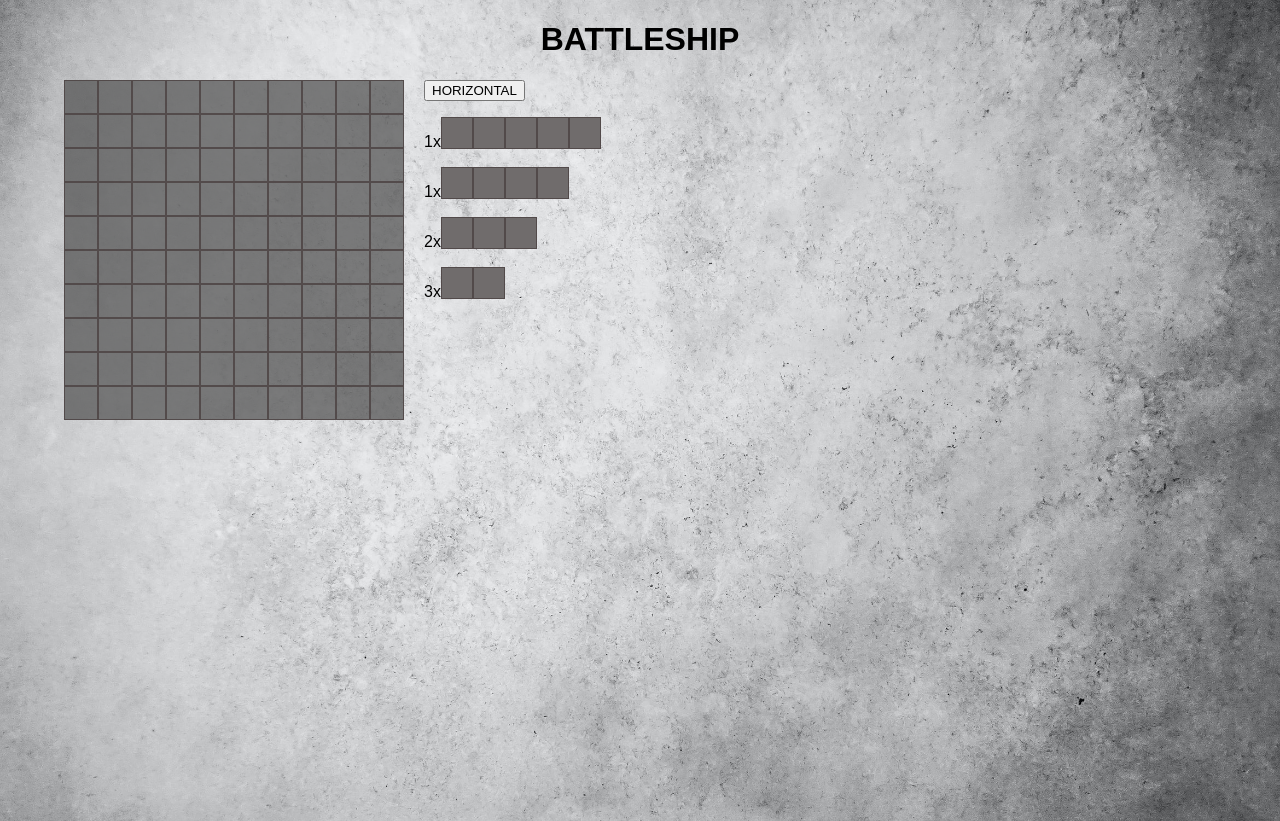
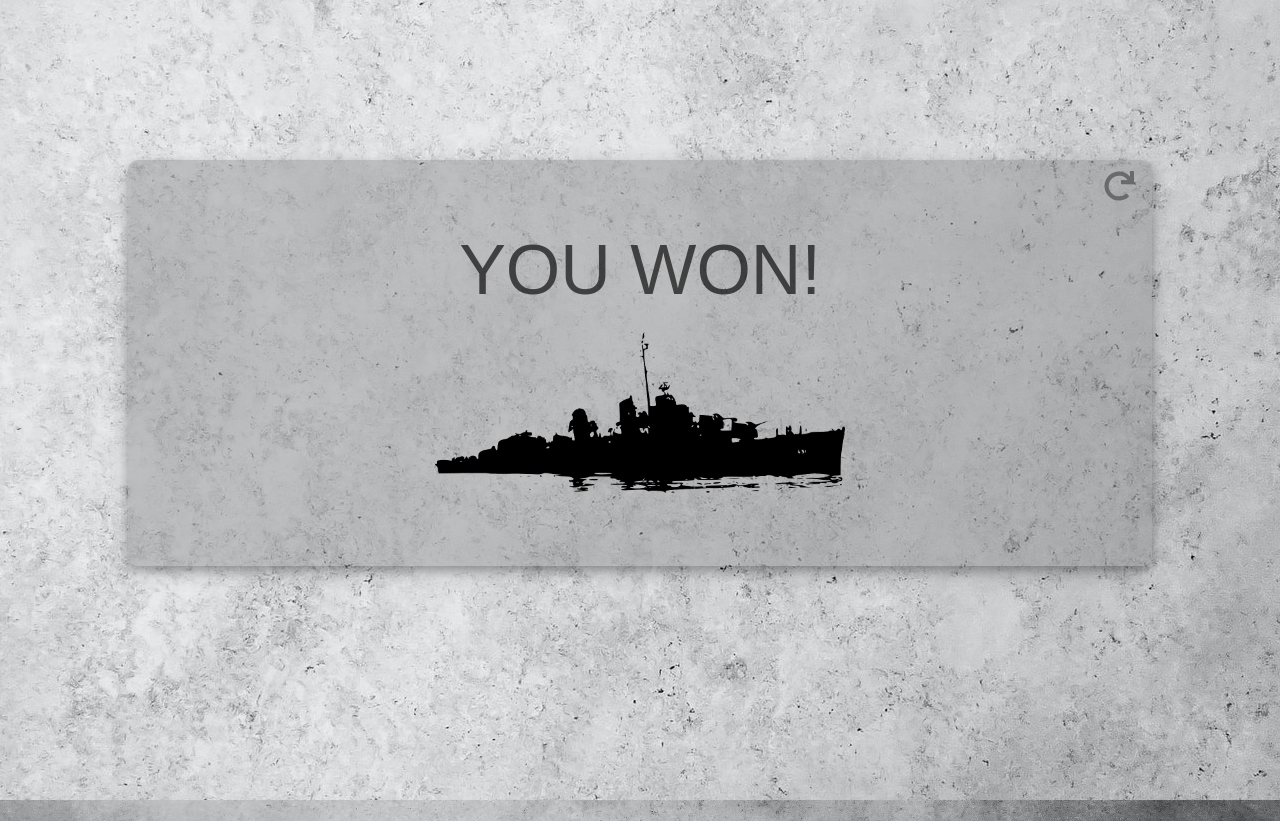
Before and after one commit to fgostev/battlesehip, a website built with webpack: page dist/index.html in a window 1280 px wide. Built offline with nearby package versions, Linux system fonts and the light colour scheme.

Commit message:
styling the win modal

```diff
--- a/src/scripts/dom.js
+++ b/src/scripts/dom.js
@@ -73,11 +73,8 @@ const createBoard = (player) => {
 return container;
 }
 
-function closeWindow(){
-    console.log("close")
-}
-
 function restartGame(){
+    window.location.reload();
     console.log("Restart game!");
 }
 
@@ -91,22 +88,23 @@ function winMessage(){
 
     const playerMessage = document.createElement("p");
     playerMessage.id = "playerWinMessage";
-    playerMessage.textContent = `somebody WON!`;
+    playerMessage.textContent = `YOU WON!`;
 
-    const closeBtn = document.createElement("button");
-    closeBtn.id = "closeBtn";
-    closeBtn.textContent = "x";
+    const shipIcon = document.createElement('img');
+    shipIcon.src =    "../../src/imgs/warShip.png";
+    shipIcon.id = "shipIcon";
 
-    const restartBtn = document.createElement('button');
+    // "https://cdn.pixabay.com/photo/2013/07/12/12/46/war-ship-146209_1280.png"
+
+    const restartBtn = document.createElement('span');
     restartBtn.id = "restartGameBtn";
     const restartIcon = document.createElement("i");
     restartIcon.classList = "fas fa-redo";
     restartBtn.append(restartIcon);
 
-    closeBtn.addEventListener("click", closeWindow);
     restartBtn.addEventListener("click", restartGame);
 
-    content.append(closeBtn, playerMessage, restartBtn);
+    content.append(restartBtn, playerMessage ,shipIcon);
     modal.append(content);
     return modal;
 }
--- a/src/scripts/game.js
+++ b/src/scripts/game.js
@@ -46,10 +46,6 @@ function displayAttacks(){
     player2.receiveAttack(x, y);
     player1.receiveAttack(attackAI.positionX, attackAI.positionY);
 
-console.log(player1.ships);
-
-console.log(player2.areAllShipsSunk());
-console.log(player2.ships);
 
 const winContent = document.getElementsByClassName("winContainer")[0];
 const winMessage =  document.getElementById("playerWinMessage")
--- a/src/style.css
+++ b/src/style.css
@@ -63,7 +63,7 @@ header{
 }
 
 .human[data-empty="false"]{
-    background-color: red;
+    background-color: rgba(255, 255, 255, 0.676);
 }
 
 /* for testing purpose, delete after */
@@ -81,7 +81,7 @@ header{
 }
 
 .select[data-empty="false"]{
-    background-color: red;
+    background-color: rgba(255, 255, 255, 0.676);
 }
 
 [data-was-shot="true"]{
@@ -96,10 +96,9 @@ header{
     background-color: palevioletred;
 }
 
-/* win modal */
-
 .winContainer{
-    display: none;
+    background: url(../src/imgs/BG_1.jpeg) no-repeat center center fixed;
+    display: flex;
     position: fixed;
     z-index: 1;
     left: 0;
@@ -110,23 +109,52 @@ header{
     color: rgb(75, 120, 115);
     animation-name: modalopen;
     animation-duration: 0.5s;
-    background-color: rgba(162, 157, 156);
 }
 
 #winContent{
-    background-color: #8c6161be;
+    background-color: #8a8a8a73;
     position: absolute;
-    top: 30%;
-    left: 50%;
-    margin: auto;
+    margin-left: auto;
+    margin-right: auto;
+    left: 10%;
+    right: 10%;
+    text-align: center;
+    top: 20%;
     box-shadow: 0 5px 8px 0 rgba(0,0,0,0.2),
     0 7px 20px 0 rgba(0,0,0,0.2);
     display: flex;
     align-items: center;
     flex-flow: column wrap;
-    font-family: 'Just Another Hand', cursive;
     border-radius: 10px;
   }
+
+#playerWinMessage{
+    font-size: 70px;
+    color: rgba(0, 0, 0, 0.656);
+    margin-bottom: 20px;
+    margin-bottom: 0%;
+}
+
+  #shipIcon{
+    margin-top: 0%;
+    margin-bottom: 5%;
+    width: 40%;
+    height: 40%;
+  }
+
+#restartGameBtn{
+    position: fixed;
+    right: 11%;
+    padding-top: 10px;
+    font-size: 30px;
+    padding-right: 5px;
+    color: rgb(106, 106, 106);
+    outline: none;
+}
+
+#restartGameBtn:hover{
+    filter:brightness(50%);
+}
 
 .over {
     background-color: green;
```
Also changed, not shown: src/imgs/warShip.png (added), 1 other file.
